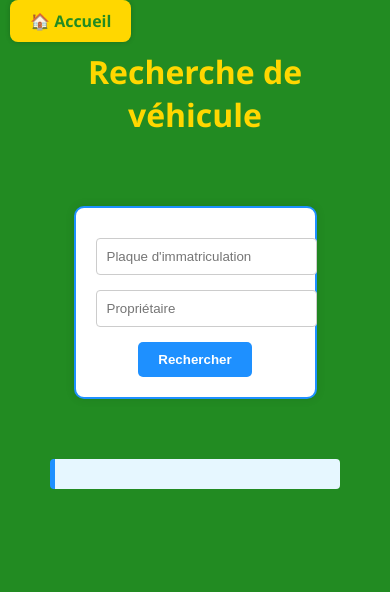
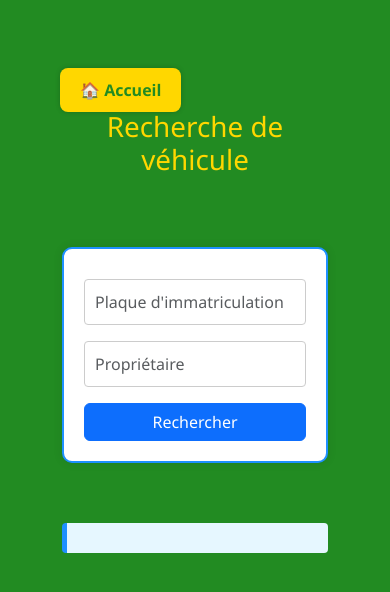
Before and after one commit to lebayimoly-blip/applilemono, a Flask app: page /search in a window 390 px wide. Shown: the top 592 px of the page. Run offline with Flask 3, Linux system fonts and the light colour scheme; a user stored in the database is signed in.

Commit message:
Mise à jour de l'application : responsive + corrections

```diff
--- a/app.py
+++ b/app.py
@@ -416,7 +416,6 @@ def vehicle_detail_modify(plate):
         return "Véhicule introuvable", 404
 
 
-
 # 🚀 Lancement de l'app
 if __name__ == '__main__':
     print("🚀 Application Flask en cours de démarrage...")
--- a/templates/search.html
+++ b/templates/search.html
@@ -1,13 +1,16 @@
 <!DOCTYPE html>
 <html>
 <head>
+  <meta charset="UTF-8">
+  <meta name="viewport" content="width=device-width, initial-scale=1">
   <title>Recherche Véhicule</title>
   <link rel="stylesheet" href="{{ url_for('static', filename='style.css') }}">
+  <link href="https://cdn.jsdelivr.net/npm/bootstrap@5.3.0/dist/css/bootstrap.min.css" rel="stylesheet">
   <style>
     body {
-      background-color: #228B22; /* Vert forêt */
+      background-color: #228B22;
       font-family: 'Segoe UI', sans-serif;
-      color: #FFD700; /* Jaune équateur */
+      color: #FFD700;
       text-align: center;
       padding: 50px;
     }
@@ -21,17 +24,16 @@
       background-color: white;
       padding: 20px;
       border-radius: 10px;
-      display: inline-block;
       border: 2px solid #1E90FF;
       color: #228B22;
       margin-bottom: 30px;
     }
 
     input {
-      display: block;
       margin: 10px auto;
       padding: 10px;
-      width: 250px;
+      width: 100%;
+      max-width: 250px;
       border-radius: 5px;
       border: 1px solid #1E90FF;
     }
@@ -66,7 +68,8 @@
       border-radius: 10px;
       padding: 15px;
       margin: 10px auto;
-      width: 300px;
+      width: 100%;
+      max-width: 300px;
       box-shadow: 0 0 10px rgba(0,0,0,0.2);
     }
 
@@ -81,11 +84,16 @@
   {% include 'navbar.html' %}
   <h1>Recherche de véhicule</h1>
 
+  <div class="container">
+    <div class="row justify-content-center">
+      <div class="col-md-6 col-sm-12">
         <form method="post">
-    <input type="text" name="plate" placeholder="Plaque d'immatriculation">
-    <input type="text" name="owner" placeholder="Propriétaire">
-    <button type="submit">Rechercher</button>
+          <input type="text" name="plate" placeholder="Plaque d'immatriculation" class="form-control mb-3">
+          <input type="text" name="owner" placeholder="Propriétaire" class="form-control mb-3">
+          <button type="submit" class="btn btn-primary w-100">Rechercher</button>
         </form>
+      </div>
+    </div>
 
     <div class="results">
       {% if result %}
@@ -98,10 +106,10 @@
         <p><strong>Date de première immatriculation :</strong> {{ result['first_registration'] }}</p>
 
         {% if result['photo'] %}
-    <img src="{{ url_for('static', filename='uploads/' ~ result['photo']) }}" alt="Photo du véhicule" width="300">
+          <img src="{{ url_for('static', filename='uploads/' ~ result['photo']) }}" alt="Photo du véhicule" class="img-fluid mt-3">
         {% endif %}
       {% elif result is not none %}
-  <p style="color:red;">❌ Aucun résultat, veuillez vérifier vos informations.</p>
+        <p class="no-result">❌ Aucun résultat, veuillez vérifier vos informations.</p>
       {% endif %}
 
       {% if results %}
@@ -126,9 +134,9 @@
           🔍 Voir les détails du véhicule {{ result['plate'] }}
         </a></p>
       {% elif result is not none %}
-  <p style="color:red;">❌ Aucun résultat, veuillez vérifier vos informations.</p>
+        <p class="no-result">❌ Aucun résultat, veuillez vérifier vos informations.</p>
       {% endif %}
-
+    </div>
   </div>
 </body>
 </html>
```
Also changed, not shown: render.yaml.txt (line endings or trailing spaces), requirements.txt (line endings or trailing spaces). Lines whose indentation alone changed are shown as unchanged.
